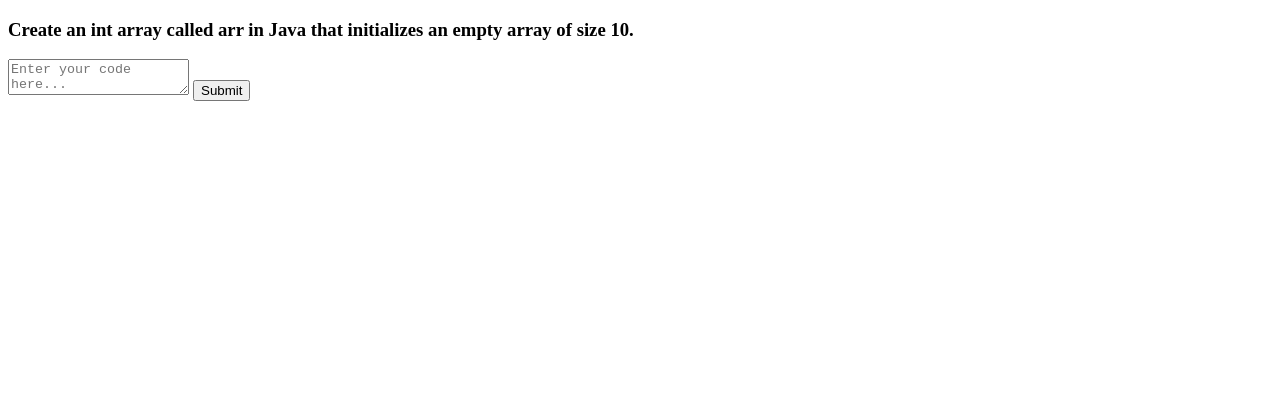
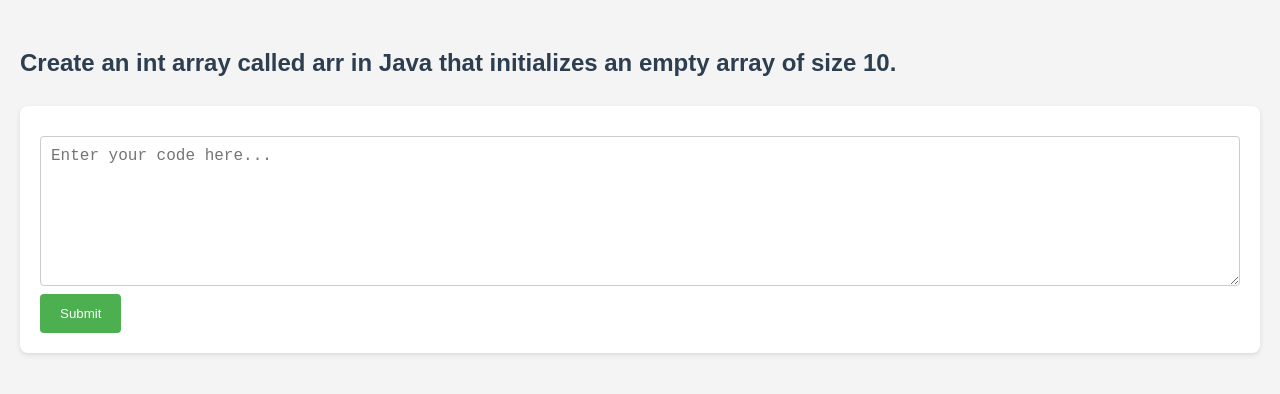
Before and after one commit to jasonkuehnle/1530-Final-Project, a plain HTML site: page index.html in a window 1280 px wide. Drawn offline with nearby package versions, Linux system fonts and the light colour scheme.

Commit message:
added css file and slightly edited html

```diff
--- a/index.html
+++ b/index.html
@@ -5,16 +5,8 @@
     <meta name="viewport" content="width=device-width, initial-scale=1.0">
     <title>Document</title>
     <link rel="stylesheet" href="https://cdnjs.cloudflare.com/ajax/libs/prism/1.24.1/themes/prism.min.css">
+    <link rel="stylesheet" href="./static/css/style.css">
     <script type="text/javascript" src="./static/js/javascript.js"></script>
-    <!-- move this to css file -->
-    <style>
-        #checkDisplay {
-            display: none;
-            margin-top: 10px;
-            padding: 10px;
-            border: 1px solid;
-        }
-    </style>
 </head>
 <body>
     <div>
--- a/static/css/style.css
+++ b/static/css/style.css
@@ -0,0 +1,57 @@
+body {
+    font-family: 'Arial', sans-serif;
+    background-color: #f4f4f4;
+    color: #333;
+    line-height: 1.6;
+    margin: 0;
+    padding: 20px;
+}
+
+h3 {
+    color: #2c3e50;
+    font-size: 24px;
+}
+
+#codeForm {
+    background: white;
+    padding: 20px;
+    border-radius: 8px;
+    box-shadow: 0 2px 5px rgba(0,0,0,0.1);
+}
+
+textarea {
+    width: 100%;
+    height: 150px;
+    padding: 10px;
+    margin-top: 10px;
+    border: 1px solid #ccc;
+    border-radius: 4px;
+    box-sizing: border-box;
+    font-family: 'Courier New', monospace;
+    font-size: 16px;
+    resize: vertical;
+}
+
+input[type="submit"] {
+    background-color: #4CAF50;
+    color: white;
+    padding: 12px 20px;
+    border: none;
+    border-radius: 4px;
+    cursor: pointer;
+    transition: background 0.3s ease;
+}
+
+input[type="submit"]:hover {
+    background-color: #45a049;
+}
+
+#checkDisplay {
+    display: none;
+    margin-top: 10px;
+    padding: 10px;
+    background-color: #e7f3fe;
+    border-left: 6px solid #2196F3;
+    font-family: 'Courier New', monospace;
+    font-size: 16px;
+}
```
